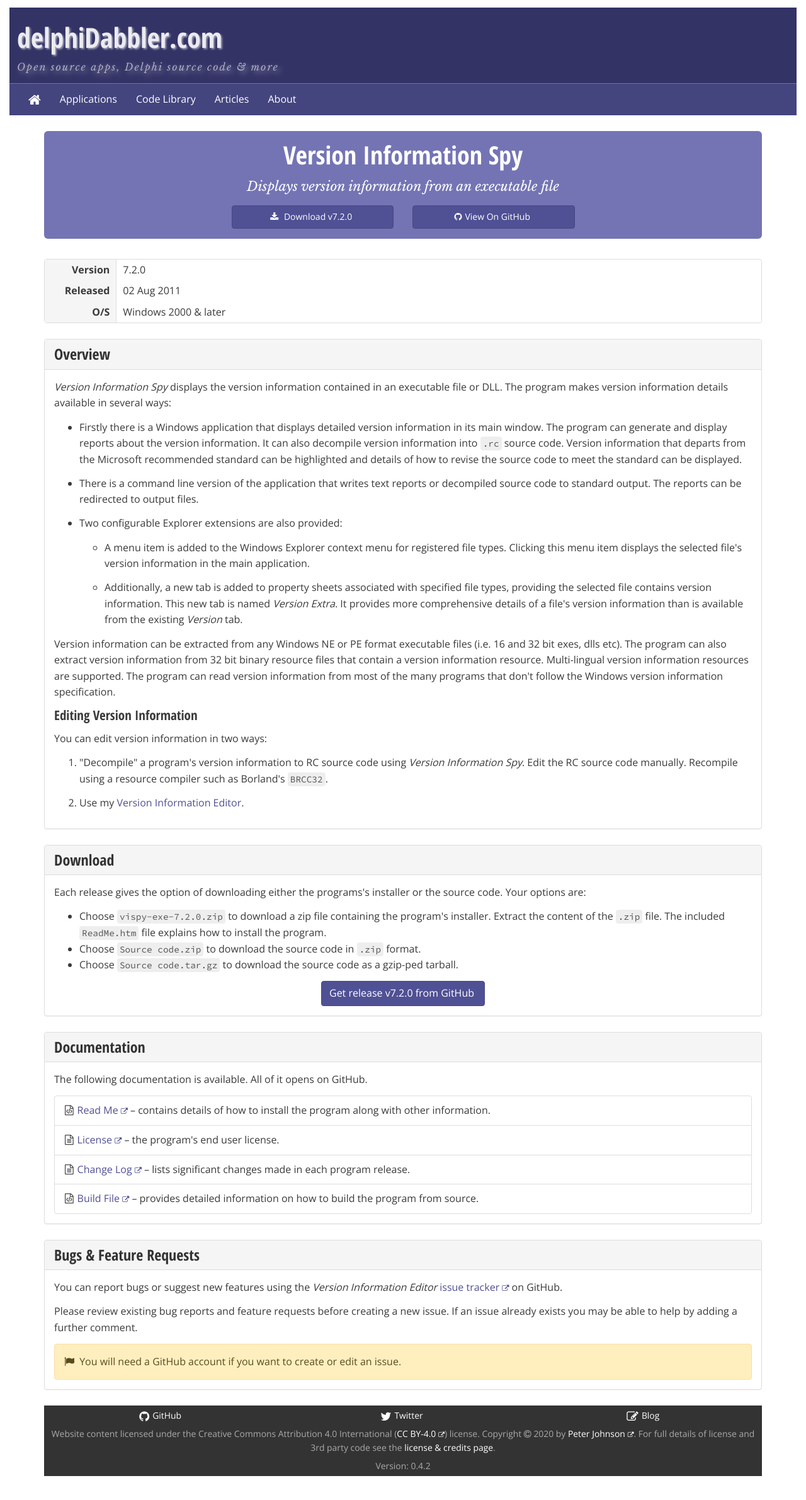
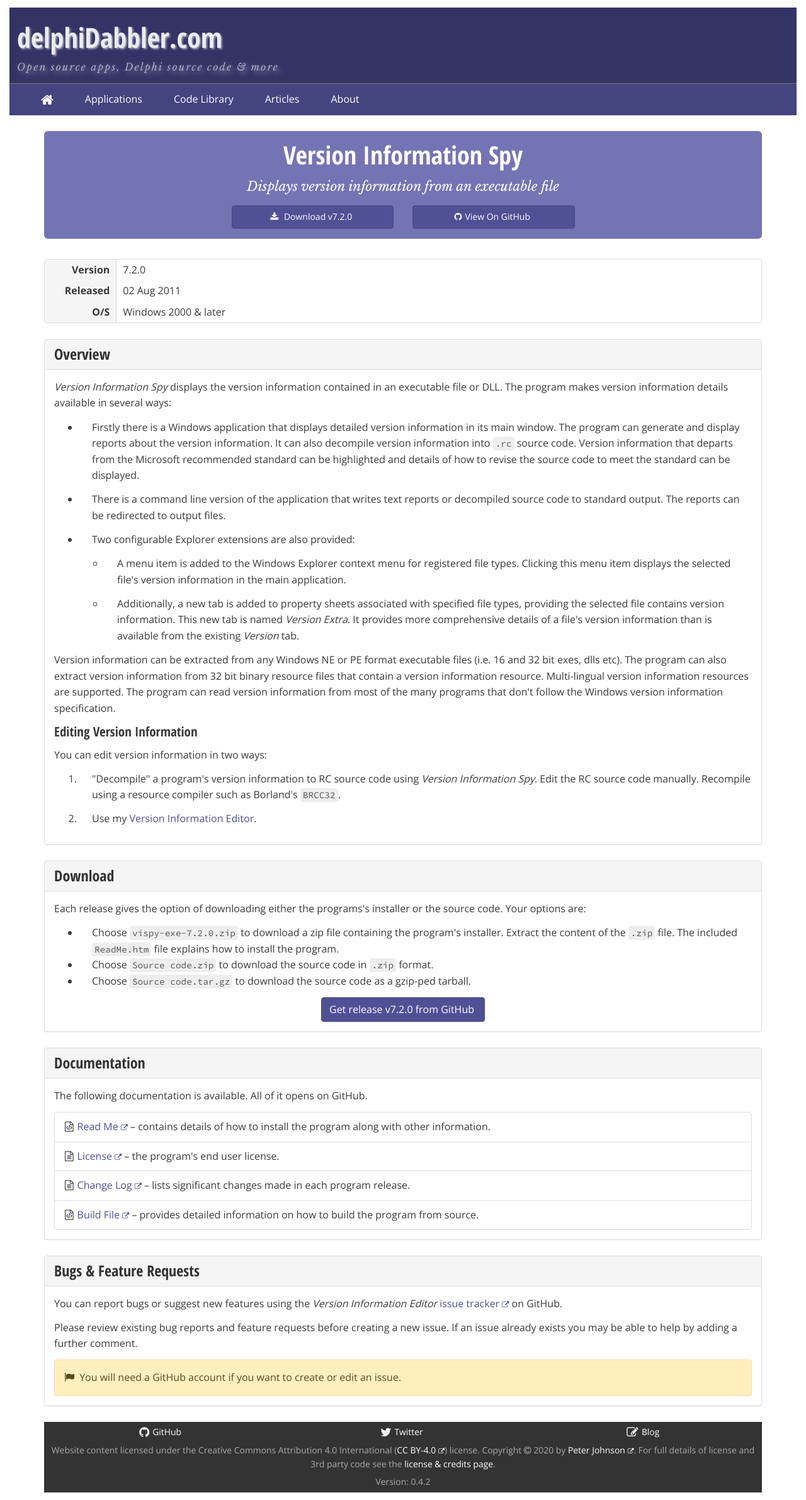
Before and after one commit to delphidabbler/delphidabbler.github.io, a Jekyll site: the page built from _software/vis.html, in a window 1280 px wide. Shown: the whole page at 63% size. Built offline with Jekyll 4.4.1, drawn with Linux system fonts in a browser that asks for light colours; nearby versions of some CDN libraries; before the commit the page ends 2355 px from its top, so only the background shows below that.

Commit message:
Add various CSS styles that set list margins and indents

```diff
--- a/_sass/_dd-custom-styles.scss
+++ b/_sass/_dd-custom-styles.scss
@@ -9,12 +9,43 @@
   margin-top: 0;
 }
 
+// Lists
+//** Bootstrap override
+ol,
+ul {
+  margin-left: $list-indent;
+  padding-left: 0;
+
+  li {
+    padding-left: $list-item-offset;
+  }
+  ol,
+  ul {
+    margin-left: $list-item-offset;
+  }
+  &.wide li {
+    // margin based on bootstrap's styling of the p tag
+    margin: ($line-height-computed / 2) 0 ($line-height-computed / 2) 0;
+  }
+  &.list-group {
+    margin-left: 0;
+  }
+}
 // Lists with spaced list items
 //** Custom
-ol.wide li,
-ul.wide li {
-  // margin based on bootstrap's styling of the p tag
-  margin: ($line-height-computed / 2) 0 ($line-height-computed / 2) 0;
+
+// Definition lists
+//** Bootstrap override
+dl {
+  margin-left: $dl-indent;
+  dt {
+    margin-top: ($line-height-computed / 2);
+  }
+  dd {
+    margin-top: 0;
+    margin-bottom: 0;
+    margin-left: $dd-indent;
+  }
 }
 
 // Pair of classes used to mark text or links where something remains to be done.
```
